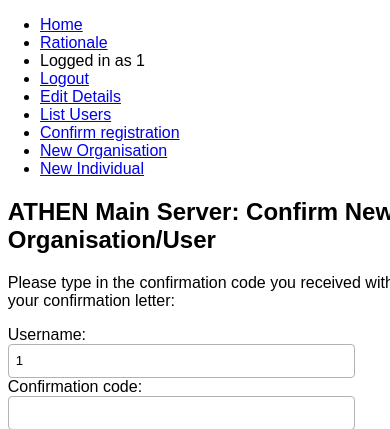
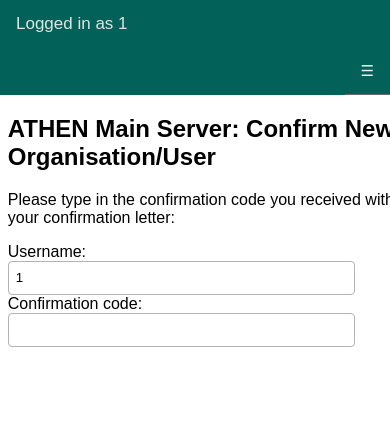
Before and after one commit to ihaywood3/athen, a Flask app: page /config/confirm in a window 390 px wide. Shown: the top 429 px of the page. Run offline with Flask 2, Linux system fonts and the light colour scheme; the visitor is signed in with stand-in values (Sample User, id 1); parts of the project's set-up code (start-up, migrations or seed data) failed here and were passed over.

Commit message:
folding in more of liebntiz's changes to templates

```diff
--- a/server/python/templates/base.html
+++ b/server/python/templates/base.html
@@ -1,28 +1,29 @@
 <!DOCTYPE html>
-<html lang="en">
-  <head>
+<html lang="en"><head>
+      <meta http-equiv="content-type" content="text/html; charset=UTF-8">
+  		<meta name="viewport" content="width=device-width, initial-scale=1">
 		<link rel="stylesheet" href="/static/style.css" />
 		<title>ATHEN Main Server: {% block title %}{% endblock %}</title>
    </head>
    <body>
      <div id="content">
-    <div id="sidebar">
-      <ul>
-	<li /><a href="/config/index">Home</a>
-	<li /><a href="/config/rationale.html">Rationale</a>
+       <div class="sidebar" id="myTopnav">
+	<a href="/config/index">Home</a>
+	<a href="/config/rationale.html">Rationale</a>
 	{% if 'username' in session %}
-	<li />Logged in as {{ session.username }}
-	<li /><a href="/config/logout">Logout</a>
-	<li /><a href="/config/acct/edit">Edit Details</a>
-	<li /><a href="/config/user/list">List Users</a>
+	<span class="instead_of_link">Logged in as {{ session.username }}</span>
+	<a href="/config/logout">Logout</a>
+	<a href="/config/acct/edit">Edit Details</a>
+	<a href="/config/user/list">List Users</a>
 	{% else %}
-	<li /><a href="/config/login">Login</a>
+	<a href="/config/login">Login</a>
 	{% endif %}
-	<li /><a href="/config/confirm">Confirm registration</a>
-	<li /><a href="/config/acct/new?type=O">New Organisation</a>
-	<li /><a href="/config/acct/new?type=P">New Individual</a>
-      </ul>
+	<a href="/config/confirm">Confirm registration</a>
+	<a href="/config/acct/new?type=O">New Organisation</a>
+	<a href="/config/acct/new?type=P">New Individual</a>
+	<a href="javascript:void(0);" style="font-size:15px;" class="icon" onclick="myFunction()">☰</a>
        </div>
+
          <div id="main">
 	   <h2>ATHEN Main Server: {{ self.title() }}</h2>
 	   <p>
@@ -36,8 +37,25 @@
 	     {% endif %}
 	     {% endwith %}
 	   </p>
-      <div id="content">{% block body %}{% endblock %}</div>
-    </div></div>
+	   <div id="content">
+	     {% block body %}{% endblock %}
+	   </div>
+	 </div>
+     </div>
+
+     <script>
+       function myFunction() {
+           var x = document.getElementById("myTopnav");
+           if (x.className === "sidebar")
+           {
+              x.className += " responsive";
+           }
+           else
+           {
+              x.className = "sidebar";
+           }
+       }
+     </script>
      {% if fragment is defined and fragment %}
      {% else %}
    </body>
--- a/server/python/templates/editorg.html
+++ b/server/python/templates/editorg.html
@@ -15,6 +15,7 @@
 <input type="hidden" name="type" value="O" />
   <p>
     <table class="formfields">
+      <tbody>
       <tr>
 	<th>Organisation Name</th>
 	<td>
@@ -87,6 +88,7 @@
 	<td></td>
 	<td><input type="submit" name="Submit" /></td>
       </tr>
+      </tbody>
     </table>
   </p>
 </form>
--- a/server/python/templates/editperson.html
+++ b/server/python/templates/editperson.html
@@ -15,6 +15,7 @@
 <input type="hidden" name="type" value="P" />
   <p>
     <table class="formfields">
+      <tbody>
       <tr>
 	<th>Name</th>
 	<td>
@@ -95,6 +96,7 @@
 	    <td></td>
 	    <td><input type="submit" name="Submit" /></td>
 	  </tr>
+      </tbody>
     </table>
   </p>
 </form>
--- a/server/python/templates/edituser.html
+++ b/server/python/templates/edituser.html
@@ -14,7 +14,8 @@
   {% endif %}
 
   <p>
-    <table>
+    <table class="formfields">
+      <tbody>
       {% if mode == "edit" %}
       <tr>
 	<th>Name</th>
@@ -61,6 +62,7 @@
 	<td></td>
 	<td><input type="submit" name="Submit" /></td>
       </tr>
+      </tbody>
     </table>
   </p>
 </form>
--- a/server/static/style.css
+++ b/server/static/style.css
@@ -84,6 +84,17 @@
   border-bottom: 1px solid #6a6b6a;
 }
 
+.sidebar span.instead_of_link {
+  /*float: left;*/
+  display: block;
+  color: #e2e2e2;
+  /*text-align: center;*/
+  padding: 14px 16px;
+  text-decoration: none;
+  font-size: 17px;
+  #border-bottom: 1px solid #6a6b6a;
+}
+
 .sidebar a:hover {
   background-color: #02433d;
   color: white;
@@ -147,6 +158,11 @@
     display: block;
     text-align: left;
   }
+  .side.responsive span.instead_of_link {
+    float: none;
+    display: block;
+    text-align: left;
+  }
   div.sidebar {
         width: 100%;
         float: none;
```
Lines whose indentation alone changed are shown as unchanged.
